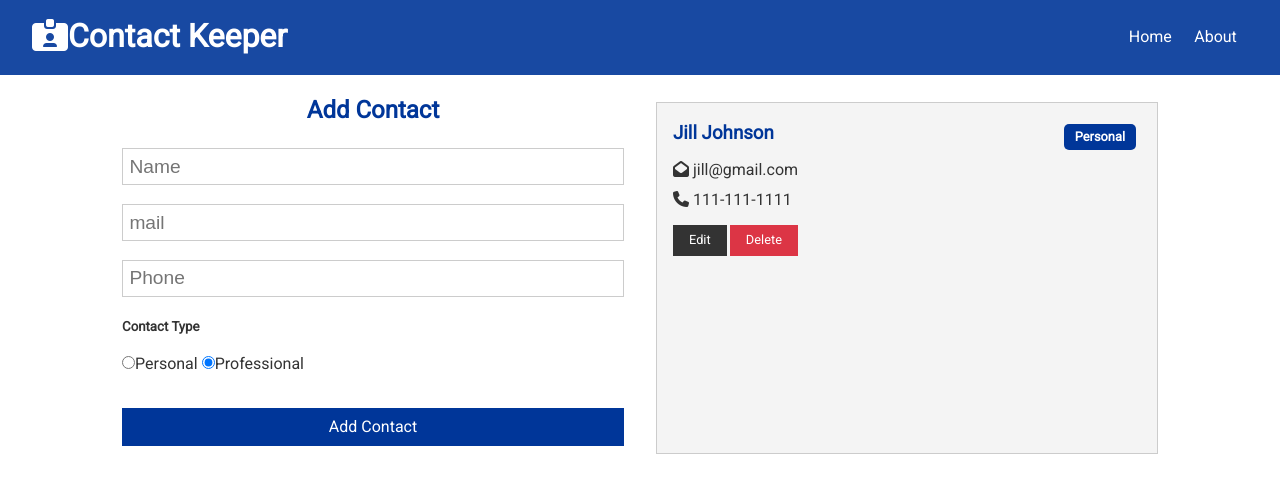
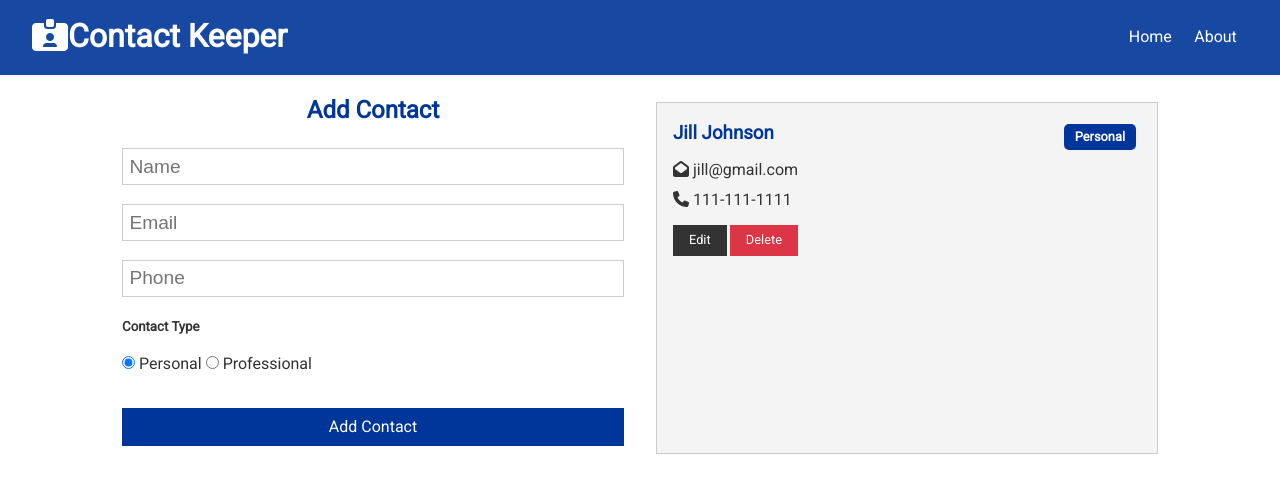
Before and after one commit to tunguyen-95/Contact-Manager-, a React (Create React App) app in the folder client/: page / in a window 1280 px wide. Shown: the top 496 px of the page. Built offline with nearby package versions, Linux system fonts and the light colour scheme.

Commit message:
update and edit contact

```diff
--- a/client/src/components/contacts/ContactForm.js
+++ b/client/src/components/contacts/ContactForm.js
@@ -1,8 +1,23 @@
-import React, { useState, useContext } from 'react';
+import React, { useState, useContext, useEffect } from 'react';
 import ContactContext from '../../context/contact/contactContext';
 
 const ContactForm = () => {
   const contactContext = useContext(ContactContext);
+  const { addContact, current, clearCurrent, updateContact } = contactContext;
+
+  useEffect(() => {
+    if (current !== null) {
+      setContact(current);
+    } else {
+      setContact({
+        name: '',
+        email: '',
+        phone: '',
+        type: 'personal'
+      });
+    }
+  }, [contactContext, current]);
+
   const [contact, setContact] = useState({
     name: '',
     email: '',
@@ -13,19 +28,26 @@ const ContactForm = () => {
   const { name, email, phone, type } = contact;
   const onChange = e =>
     setContact({ ...contact, [e.target.name]: e.target.value });
+
   const onSubmit = e => {
     e.preventDefault();
-    contactContext.addContact(contact);
-    setContact({
-      name: '',
-      email: '',
-      phone: '',
-      type: 'personal'
-    });
+    if (current === null) {
+      addContact(contact);
+    } else {
+      updateContact(contact);
+    }
+    clearAll();
   };
+
+  const clearAll = () => {
+    clearCurrent();
+  };
+
   return (
     <form onSubmit={onSubmit}>
-      <h2 className="text-primary">Add Contact</h2>
+      <h2 className="text-primary">
+        {current ? 'Edit Contact' : 'Add Contact'}
+      </h2>
       <input
         type="text"
         placeholder="Name"
@@ -35,7 +57,7 @@ const ContactForm = () => {
       />
       <input
         type="email"
-        placeholder="mail"
+        placeholder="Email"
         name="email"
         value={email}
         onChange={onChange}
@@ -54,24 +76,30 @@ const ContactForm = () => {
         value="personal"
         checked={type === 'personal'}
         onChange={onChange}
-      />
-      {''}
-      Personal {''}
+      />{' '}
+      Personal{' '}
       <input
         type="radio"
         name="type"
         value="professional"
-        checked={type === 'personal'}
+        checked={type === 'professional'}
         onChange={onChange}
-      />
-      Professional {''}
+      />{' '}
+      Professional
       <div>
         <input
           type="submit"
-          value="Add Contact"
+          value={current ? 'Update Contact' : 'Add Contact'}
           className="btn btn-primary btn-block"
         />
       </div>
+      {current && (
+        <div>
+          <button className="btn btn-light btn-block" onClick={clearAll}>
+            Clear
+          </button>
+        </div>
+      )}
     </form>
   );
 };
--- a/client/src/context/contact/ContactState.js
+++ b/client/src/context/contact/ContactState.js
@@ -62,9 +62,12 @@ const ContactState = props => {
   };
   //Clear Current Contact
   const clearCurrent = () => {
-    dispatch({ type: SET_CURRENT });
+    dispatch({ type: CLEAR_CURRENT });
   };
   //Update Contact
+  const updateContact = contact => {
+    dispatch({ type: UPDATE_CONTACT, payload: contact });
+  };
 
   //Filter Contact
 
@@ -77,7 +80,8 @@ const ContactState = props => {
         addContact,
         deleteContact,
         setCurrent,
-        clearCurrent
+        clearCurrent,
+        updateContact
       }}
     >
       {props.children}
--- a/client/src/context/contact/contactReducer.js
+++ b/client/src/context/contact/contactReducer.js
@@ -18,6 +18,13 @@ export default (state, action) => {
       return {
         ...state,
         contacts: [...state.contacts, action.payload]
+      };
+    case UPDATE_CONTACT:
+      return {
+        ...state,
+        contacts: state.contacts.map(contact =>
+          contact.id === action.payload.id ? action.payload : contact
+        )
       };
     case DELETE_CONTACT:
       return {
```
